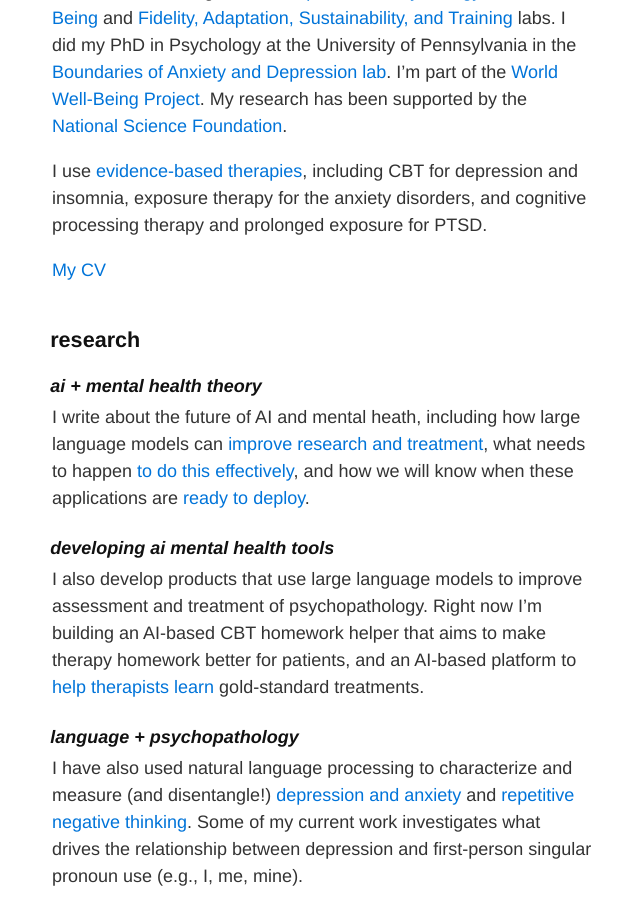
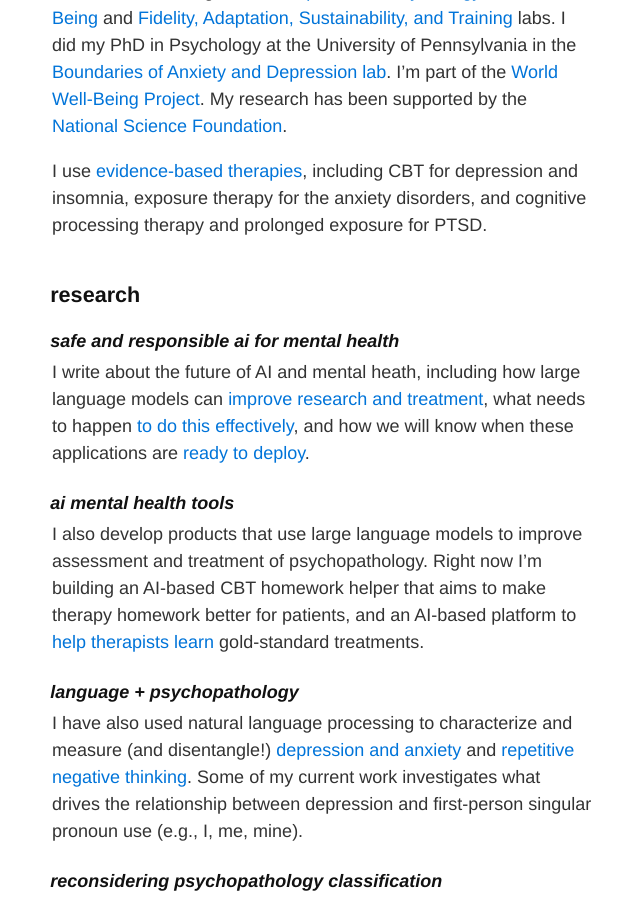
Before and after one commit to betsystade/betsystade.github.io, a Jekyll site: the page built from index.md, in a window 1280 px wide and 900 px high, scrolled down 458 px. Shown: the whole window, without its empty margins (318-958 px from the left). Built offline with Jekyll 4.4.1, drawn with Linux system fonts in a browser that asks for light colours; our own code applies the rules of GitHub Pages for plain Markdown files.

Commit message:
remove cv

```diff
--- a/index.md
+++ b/index.md
@@ -15,17 +15,19 @@ I am a postdoctoral researcher at the Stanford [Institute for Human-Centered AI]
 
 I use [evidence-based therapies](https://div12.org/treatments/), including CBT for depression and insomnia, exposure therapy for the anxiety disorders, and cognitive processing therapy and prolonged exposure for PTSD.
 
-<a href="assets/EStade_CV.pdf" target="_blank">My CV</a>
+<!---
+# <a href="assets/EStade_CV.pdf" target="_blank">My CV</a>
 
+-->
 
 
 ## research
 
-#### ai + mental health theory
+#### safe and responsible ai for mental health
 I write about the future of AI and mental heath, including how large language models can [improve research and treatment](https://www.nature.com/articles/s44184-024-00056-z.pdf), what needs to happen [to do this effectively](https://osf.io/preprints/psyarxiv/tjv8p), and how we will know when these applications are [ready to deploy](https://osf.io/preprints/psyarxiv/8zqhw).
 
 
-#### developing ai mental health tools
+#### ai mental health tools
 I also develop products that use large language models to improve assessment and treatment of psychopathology. Right now I'm building an AI-based CBT homework helper that aims to make therapy homework better for patients, and an AI-based platform to [help therapists learn](https://osf.io/preprints/osf/wx93m) gold-standard treatments.
 
 
```
